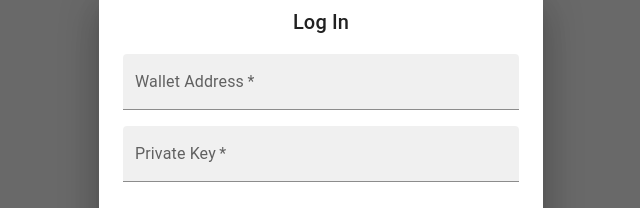
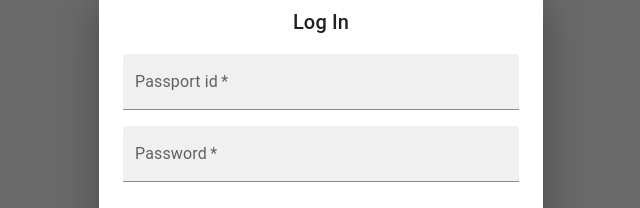
Before and after one commit to JustinMDrapeau/VaxPass, a React (Create React App) app in the folder fe/: page / in a window 1280 px wide. Both pictures are taken after a click on the button "CLINIC". Shown: the part 258-466 px from the top of the page, without its empty margins (319-959 px from the left). Built offline with nearby package versions, Linux system fonts and the light colour scheme; what @alch/alchemy-web3 would draw is missing.

Commit message:
Replaced blockchain terms for user friendly ones (#35)
Co-authored-by: Maxine Mheir-El-Saadi <mmheirel@uwaterloo.ca>

```diff
--- a/fe/src/components/LogInDialog.tsx
+++ b/fe/src/components/LogInDialog.tsx
@@ -60,7 +60,7 @@ function LogInDialog(props: any) {
       setWalletAddress(e.target.value)
       setWalletAddressErrorMessage("")
     } else {
-      setWalletAddressErrorMessage("Please enter a valid wallet address")
+      setWalletAddressErrorMessage("Please enter a valid passport id")
     }
   }
 
@@ -71,7 +71,7 @@ function LogInDialog(props: any) {
       setprivateKeyErrorMessage("")
     }
     else {
-      setprivateKeyErrorMessage("Please enter a valid 64 character long private key that does not begin with 0x")
+      setprivateKeyErrorMessage("Please enter a valid 64 character long password that does not begin with 0x")
     }
   }
 
@@ -144,10 +144,10 @@ function LogInDialog(props: any) {
         }
       } else {
         if (!isValidWalletAddress(walletAddress)){
-          setWalletAddressErrorMessage("Please enter a valid wallet address")
+          setWalletAddressErrorMessage("Please enter a valid passport id")
         }
         if (!isValidPrivateKey(privateKey)){
-          setprivateKeyErrorMessage("Please enter a valid 64 character long private key that does not begin with 0x")
+          setprivateKeyErrorMessage("Please enter a valid 64 character long password that does not begin with 0x")
         }
       }
     }
@@ -181,8 +181,8 @@ function LogInDialog(props: any) {
             required
             error={walletAddressErrorMessage !== ""}
             helperText={walletAddressErrorMessage}
-            id="wallet-address-field"
-            label="Wallet Address"
+            id="passport-id-field"
+            label="Passport id"
             type="text"
             variant="filled"
             onChange={handleWalletAddressChange}
@@ -193,8 +193,8 @@ function LogInDialog(props: any) {
                 required
                 error={privateKeyErrorMessage !== ""}
                 helperText={privateKeyErrorMessage}
-                id="private-key-field"
-                label="Private Key"
+                id="password-field"
+                label="Password"
                 type="password"
                 variant="filled"
                 onChange={handlePrivateKeyChange}
--- a/fe/src/components/PatientSignUpInfo.tsx
+++ b/fe/src/components/PatientSignUpInfo.tsx
@@ -21,10 +21,10 @@ function PatientSignUpInfo(props: any) {
                     <QRCode size={180} value={url} />
                 </Box>
                 <Typography align="center" paddingBottom={2}>
-                    Wallet Address: <b>{walletAddress}</b>
+                    Password: <b>{walletAddress}</b>
                 </Typography>
 
-                <Alert severity="info"> <b>Save your wallet address!</b> You will need it to view your vaccines and your QR code on the platform </Alert>
+                <Alert severity="info"> <b>Save your password!</b> You will need it to view your vaccines and your QR code on the platform. Please note you won't be able to change your password </Alert>
             </DialogContent>
             <DialogActions sx={{ paddingRight: 3, paddingBottom: 2 }}>
                 <Button onClick={handleClose}>DONE</Button>
--- a/fe/src/components/VerifyFlowSubmitWalletAddress.tsx
+++ b/fe/src/components/VerifyFlowSubmitWalletAddress.tsx
@@ -40,8 +40,8 @@ function VerifyFlowSubmitWalletAddress(props: any) {
                         required
                         error={walletAddressErrorMessage !== ""}
                         helperText={walletAddressErrorMessage}
-                        id="wallet-address-field"
-                        label="Wallet Address"
+                        id="password-field"
+                        label="Password"
                         type="text"
                         variant="filled"
                         onChange={handleWalletAddressChange}
--- a/fe/src/views/ClinicMainPage.tsx
+++ b/fe/src/views/ClinicMainPage.tsx
@@ -148,7 +148,7 @@ export default function ClinicMainPage(props: any) {
 
   const handleMail = () => {
     const subject = "VaxPass Clinic Approval Request"
-    const body = `To whom it may concern,\n\nOur clinic ${clinicName} would like to be added to your govenment's vaccination approval list. Here is our clinic's information: \n\nClinic Name: ${clinicName}\nClinic Location/Address: ${clinicPhysicalAddress}\nClinic Email: ${clinicEmail}\nPublic Wallet Address: ${clinicPublic}\n\nThanks,\n${clinicName}`
+    const body = `To whom it may concern,\n\nOur clinic ${clinicName} would like to be added to your govenment's vaccination approval list. Here is our clinic's information: \n\nClinic Name: ${clinicName}\nClinic Location/Address: ${clinicPhysicalAddress}\nClinic Email: ${clinicEmail}\nPassport Id: ${clinicPublic}\n\nThanks,\n${clinicName}`
     const mailString = `mailto:?subject=${encodeURIComponent(subject)}&body=${encodeURIComponent(body)}`
     window.open(mailString, '_blank');
   }
@@ -230,7 +230,7 @@ export default function ClinicMainPage(props: any) {
                     align="center"
                     style={{ wordBreak: "break-word" }}
                   >
-                    Wallet Address:
+                    Passport Id:
                   </Typography>
                   <Typography
                     variant="body1"
@@ -305,7 +305,7 @@ export default function ClinicMainPage(props: any) {
                   <TextField
                     required
                     id="wallet-address-field"
-                    label="Wallet Address"
+                    label="Passport Id"
                     value={walletAddress}
                     type="text"
                     variant="outlined"
--- a/fe/src/views/PatientPage.tsx
+++ b/fe/src/views/PatientPage.tsx
@@ -196,7 +196,7 @@ function PatientPage() {
                     {firstName.charAt(0).toUpperCase() + firstName.toLowerCase().slice(1)} {lastName.charAt(0).toUpperCase() + lastName.toLowerCase().slice(1)}
                   </Typography>
                   <Typography variant="body1" align="center" style={{ wordBreak: "break-word" }} >
-                    Wallet Address: {walletAddress}
+                    Password: {walletAddress}
                   </Typography>
                   <Typography variant="h6" align="center" style={{ wordBreak: "break-word" }} >
                     DOB: {formattedBirthday}
--- a/fe/src/views/VerifyFlow.tsx
+++ b/fe/src/views/VerifyFlow.tsx
@@ -62,7 +62,7 @@ function VerifyFlow(props: any) {
             setWalletAddress(e.target.value)
             setWalletAddressErrorMessage("")
         } else {
-            setWalletAddressErrorMessage("Please enter a valid wallet address")
+            setWalletAddressErrorMessage("Please enter a valid password")
         }
     }
 
@@ -144,7 +144,7 @@ function VerifyFlow(props: any) {
             setLastNameErrorMessage("Please enter a last name")
             noMissingInfo = false
         } else if (walletAddress === "") {
-            setWalletAddressErrorMessage("Please enter a valid address")
+            setWalletAddressErrorMessage("Please enter a valid password")
             noMissingInfo = false
         }
 
```
